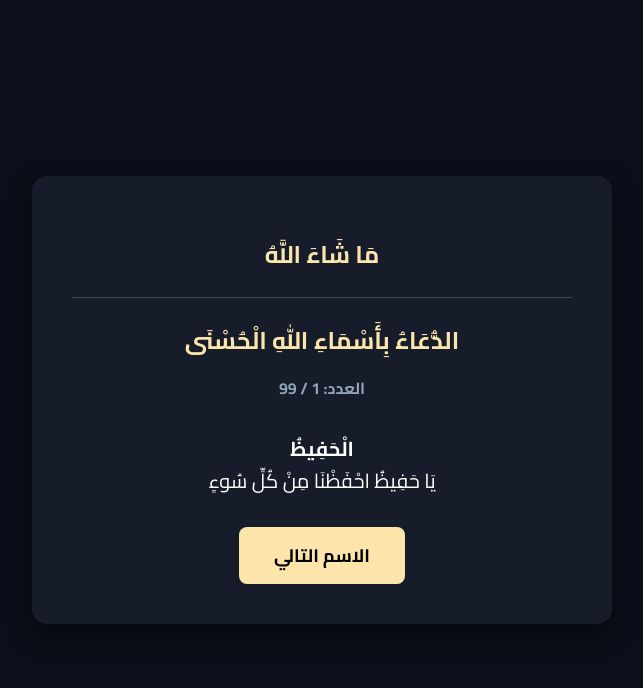
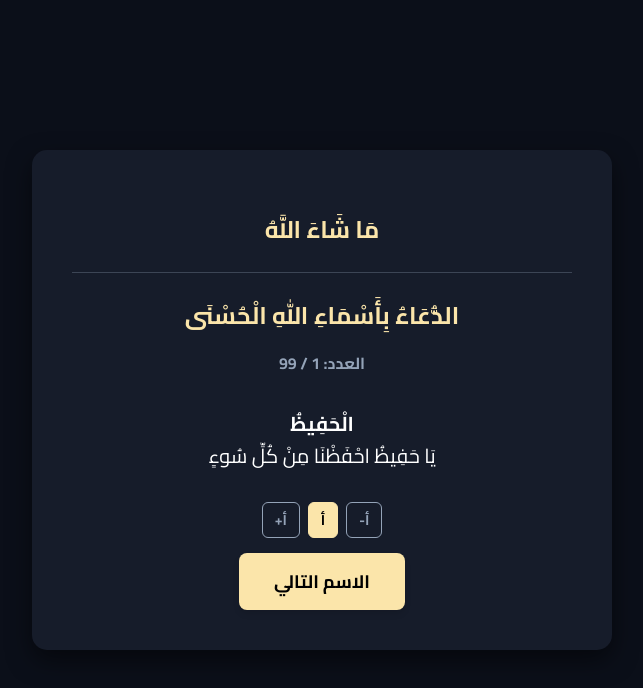
Before and after one commit to ggdev-ops/pray, a plain HTML site: page index.html in a window 1280 px wide. Shown: the whole page, without its empty margins (318-961 px from the left). Drawn offline with Linux system fonts and the light colour scheme.

Commit message:
fix: prevent double-tap zoom, add PWA manifest, add font size toggle

```diff
--- a/index.html
+++ b/index.html
@@ -11,6 +11,8 @@
   <link href="https://fonts.googleapis.com/css2?family=Cairo:wght@300;400;700&display=swap" rel="stylesheet">
 
   <title>أسماء الله الحسنى والأدعية</title>
+  <link rel="manifest" href="manifest.json">
+  <meta name="theme-color" content="#0b0f19">
 
   <!-- CSS styling section to make the web page look premium and beautiful -->
   <style>
@@ -117,6 +119,7 @@
       border-radius: 8px;
       cursor: pointer;
       box-shadow: 0 4px 6px rgba(0, 0, 0, 0.1);
+      touch-action: manipulation;
 
       /* Smooth transition when hovering or clicking the button */
       transition: background-color 0.3s ease, transform 0.1s ease;
@@ -140,6 +143,45 @@
     button.restart-btn:hover {
       background-color: #059669;
     }
+
+    /* Font size toggle controls */
+    .font-controls {
+      display: flex;
+      justify-content: center;
+      gap: 8px;
+      margin-bottom: 15px;
+    }
+
+    .font-btn {
+      background-color: transparent;
+      color: var(--text-muted);
+      border: 1px solid var(--text-muted);
+      padding: 4px 12px;
+      font-size: 14px;
+      font-weight: bold;
+      font-family: 'Cairo', sans-serif;
+      border-radius: 6px;
+      cursor: pointer;
+      transition: all 0.2s ease;
+      box-shadow: none;
+    }
+
+    .font-btn.active {
+      background-color: var(--gold-accent);
+      color: #000000;
+      border-color: var(--gold-accent);
+    }
+
+    .font-btn:hover {
+      border-color: var(--gold-accent);
+    }
+
+    /* Font size states */
+    .font-small .prayer-display { font-size: 16px; }
+    .font-medium .prayer-display { font-size: 20px; }
+    .font-large .prayer-display { font-size: 26px; }
+    .font-small .counter-display { font-size: 14px; }
+    .font-large .counter-display { font-size: 18px; }
   </style>
 </head>
 <body>
@@ -154,6 +196,13 @@
 
     <!-- Paragraph displaying the Name and Prayer -->
     <p id="prayerText" class="prayer-display">اضغط على الزر للبدء</p>
+
+    <!-- Font size toggle -->
+    <div class="font-controls">
+      <button class="font-btn" data-size="small">أ-</button>
+      <button class="font-btn active" data-size="medium">أ</button>
+      <button class="font-btn" data-size="large">أ+</button>
+    </div>
 
     <!-- Celebration text shown only when 99 names are completed -->
     <div id="celebrateMsg" class="celebration-message">
@@ -248,6 +297,23 @@
 
     // Call it once when the page loads so the page starts with the first name active
     window.onload = getNextName;
+
+    // Font size toggle
+    const fontBtns = document.querySelectorAll('.font-btn');
+    const savedSize = localStorage.getItem('prayFontSize') || 'medium';
+    document.body.classList.add('font-' + savedSize);
+    fontBtns.forEach(btn => {
+      if (btn.dataset.size === savedSize) btn.classList.add('active');
+      else btn.classList.remove('active');
+      btn.addEventListener('click', () => {
+        const size = btn.dataset.size;
+        document.body.classList.remove('font-small', 'font-medium', 'font-large');
+        document.body.classList.add('font-' + size);
+        localStorage.setItem('prayFontSize', size);
+        fontBtns.forEach(b => b.classList.remove('active'));
+        btn.classList.add('active');
+      });
+    });
   </script>
 
 </body>
```
Also changed, not shown: icon-192.png (added), icon-512.png (added), manifest.json (added).
